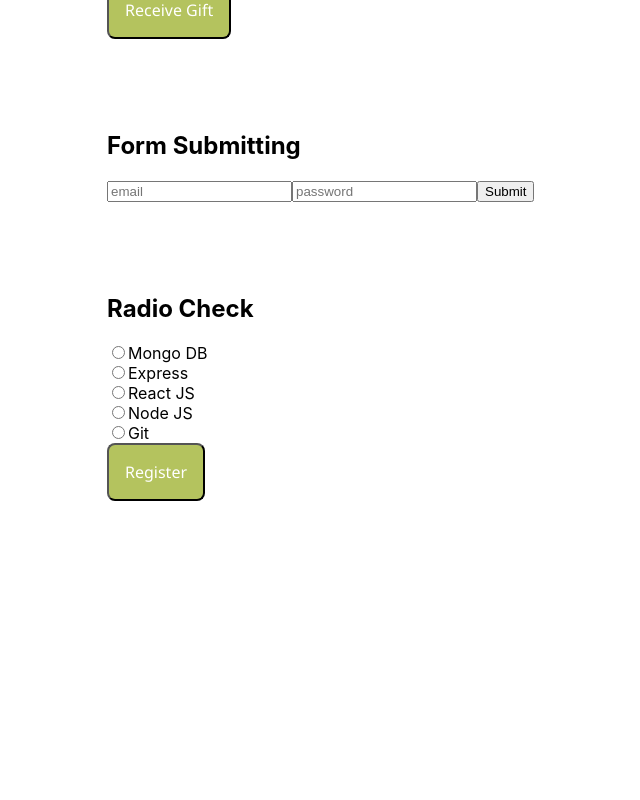
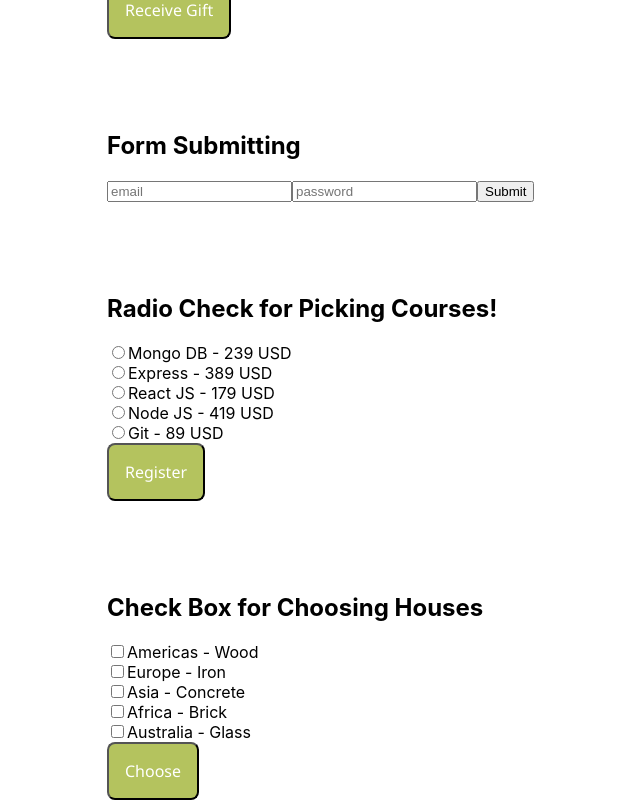
Before and after one commit to work-henry-smith/f8-hooks, a React (Create React App) app: page / in a window 1280 px wide. Shown: the part 525-1325 px from the top of the page, without its empty margins (183-823 px from the left). Before the commit the page ends 1026 px from the top, so only its background shows below. Built offline with nearby package versions, Linux system fonts and the light colour scheme.

Commit message:
add the check box feature into the project

```diff
--- a/src/App.js
+++ b/src/App.js
@@ -3,6 +3,7 @@
 import RandomGift from './Hook-State-2';
 import FormSubmitting from './Hook-State-3';
 import RadioCheck from './Hook-State-4';
+import CheckBox from './Hook-State-5';
 
 function App() {
   return (
@@ -12,6 +13,7 @@
       <RandomGift />
       <FormSubmitting />
       <RadioCheck />
+      <CheckBox />
     </div>
   );
 }
--- a/src/Hook-State-4.js
+++ b/src/Hook-State-4.js
@@ -42,11 +42,11 @@
 
     return (
         <div className='page-body'>
-            <h2>Radio Check</h2>
+            <h2>Radio Check for Picking Courses!</h2>
             {items.map(item => (
                 <div key={item.id}>
                     <input type='radio' onChange={() => setChecked(item.id)} checked={checked === item.id} />
-                    {item.course}
+                    {`${item.course} - ${item.fee} ${item.currency}`}
                 </div>
             ))}
             <button className='button' onClick={RegisterHandle}>Register</button>
--- /dev/null
+++ b/src/Hook-State-5.js
@@ -0,0 +1,66 @@
+import { useState } from "react";
+
+const houses = [
+    {
+        id: 1,
+        type: 'Americas',
+        material: 'Wood',
+    },
+    {
+        id: 2,
+        type: 'Europe',
+        material: 'Iron',
+    },
+    {
+        id: 3,
+        type: 'Asia',
+        material: 'Concrete',
+    },
+    {
+        id: 4,
+        type: 'Africa',
+        material: 'Brick',
+    },
+    {
+        id: 5,
+        type: 'Australia',
+        material: 'Glass',
+    },
+];
+
+const CheckBox = () => {
+    const [checked, setChecked] = useState([]);
+
+    const CheckHandle = (id) => {
+        setChecked(prev => {
+            const isChecked = checked.includes(id);
+            // if already checked
+            if (isChecked) {
+                return checked.filter(item => item !== id)
+            }
+            // if not checked yet
+            else {
+                return [...prev,id]
+            }
+        })
+    };
+
+    const SubmitHandle = () => {
+        console.log({id:checked})
+    };
+
+    return (
+        <div className='page-body'>
+            <h2>Check Box for Choosing Houses</h2>
+            {houses.map(house => (
+                <div key={house.id}>
+                    <input type='checkbox' onChange={() => CheckHandle(house.id)} checked={checked.includes(house.id)} />
+                    {`${house.type} - ${house.material}`}
+                </div>
+            ))}
+            <button className='button' onClick={SubmitHandle}>Choose</button>
+        </div>
+    )
+};
+
+export default CheckBox;
```
